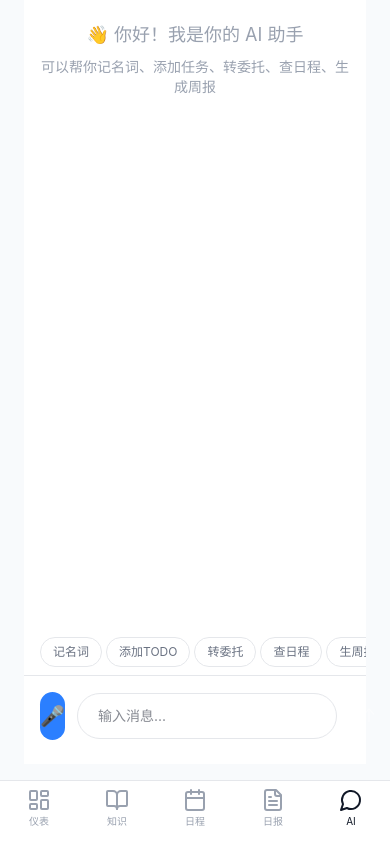
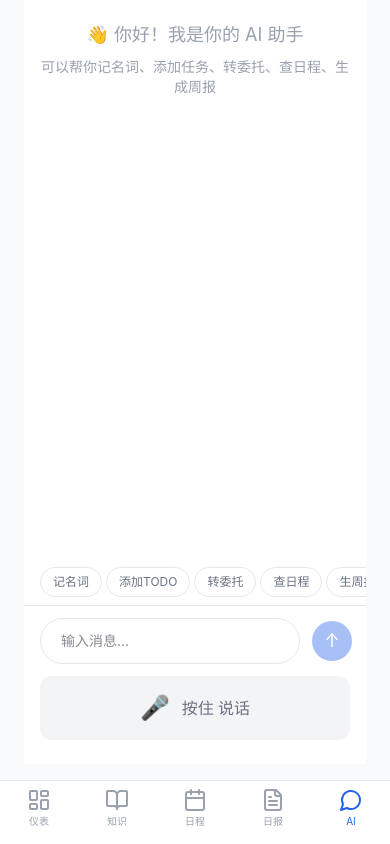
Before and after one commit to yuanbao1128/ai-workbench, a Next.js app: page /chat in a window 390 px wide. Built offline with nearby package versions, Linux system fonts and the light colour scheme.

Commit message:
fix: Tailwind v4 @theme button visibility + remove weekly page + mobile voice UI

```diff
--- a/src/app/chat/page.tsx
+++ b/src/app/chat/page.tsx
@@ -104,10 +104,10 @@ export default function MobileAIPage() {
       {/* Quick suggestions */}
       <QuickSuggestions onSuggestionClick={handleSend} />
 
-      {/* Input with prominent voice button */}
-      <div className="border-t border-gray-200 p-4 pb-6">
+      {/* Input area */}
+      <div className="border-t border-gray-200 px-4 py-3 pb-6 space-y-3">
+        {/* Text input row */}
         <div className="flex items-center gap-3">
-          <VoiceInput onResult={handleVoiceResult} prominent />
           <input
             className="flex-1 border border-gray-200 rounded-full px-5 py-3 text-sm outline-none focus:border-primary focus:ring-2 focus:ring-primary/10"
             placeholder="输入消息..."
@@ -128,6 +128,9 @@ export default function MobileAIPage() {
             <span className="text-lg">↑</span>
           </button>
         </div>
+
+        {/* Voice input row — distinct from text input to avoid iOS long-press copy */}
+        <VoiceInput onResult={handleVoiceResult} prominent />
       </div>
     </div>
   )
--- a/src/app/globals.css
+++ b/src/app/globals.css
@@ -1,4 +1,18 @@
 @import "tailwindcss";
+
+@theme {
+  --color-primary: #2563EB;
+  --color-primary-50: #eff6ff;
+  --color-primary-700: #1d4ed8;
+  --color-danger: #DC2626;
+  --color-warn: #D97706;
+  --color-success: #22C55E;
+  --color-muted: #6B7280;
+  --color-border: #E2E8F0;
+  --color-card: #FFFFFF;
+  --color-bg: #F8FAFC;
+  --color-text: #111827;
+}
 
 :root {
   --background: #F8FAFC;
--- a/src/app/weekly/page.tsx
+++ /dev/null
@@ -1,162 +0,0 @@
-'use client'
-
-import { useState, useEffect } from 'react'
-import { WeekSelector } from '@/components/reports/WeekSelector'
-import { WeeklyReportView } from '@/components/reports/WeeklyReportView'
-import { EmptyState } from '@/components/ui/EmptyState'
-import { Button } from '@/components/ui/Button'
-
-interface WeeklyReportData {
-  id: string
-  weekNumber: number | null
-  dateRange: string
-  content: string
-  createdAt: string
-}
-
-export default function WeeklyPage() {
-  const [reports, setReports] = useState<WeeklyReportData[]>([])
-  const [selectedId, setSelectedId] = useState<string | null>(null)
-  const [loading, setLoading] = useState(true)
-  const [generating, setGenerating] = useState(false)
-  const [toast, setToast] = useState<string | null>(null)
-
-  const fetchData = async () => {
-    setLoading(true)
-    const res = await fetch('/api/reports?type=WEEKLY&pageSize=50')
-    const data = await res.json()
-    const list: WeeklyReportData[] = data.reports || data
-    setReports(list)
-    if (list.length > 0 && !selectedId) {
-      setSelectedId(list[0].id)
-    }
-    setLoading(false)
-  }
-
-  useEffect(() => { fetchData() }, [])
-
-  const selectedReport = reports.find(r => r.id === selectedId) || null
-
-  const showToast = (message: string) => {
-    setToast(message)
-    setTimeout(() => setToast(null), 3000)
-  }
-
-  const handleGenerate = async () => {
-    setGenerating(true)
-    try {
-      const res = await fetch('/api/reports', {
-        method: 'POST',
-        headers: { 'Content-Type': 'application/json' },
-        body: JSON.stringify({ type: 'WEEKLY' }),
-      })
-      if (res.ok) {
-        const newReport = await res.json()
-        showToast('周报生成成功 ✅')
-        await fetchData()
-        setSelectedId(newReport.id)
-      } else {
-        showToast('生成失败，请重试')
-      }
-    } catch {
-      showToast('生成失败，请重试')
-    }
-    setGenerating(false)
-  }
-
-  const handleCopy = async () => {
-    if (!selectedReport?.content) return
-    await navigator.clipboard.writeText(selectedReport.content)
-    showToast('已复制到剪贴板 📋')
-  }
-
-  const handleDownload = () => {
-    if (!selectedReport) return
-    const weekLabel = selectedReport.weekNumber ? `第${selectedReport.weekNumber}周` : selectedReport.dateRange
-    const blob = new Blob([selectedReport.content], { type: 'text/markdown' })
-    const url = URL.createObjectURL(blob)
-    const a = document.createElement('a')
-    a.href = url
-    a.download = `周报-${weekLabel}-${new Date().toISOString().split('T')[0]}.md`
-    a.click()
-    URL.revokeObjectURL(url)
-  }
-
-  const handleSave = async (content: string) => {
-    if (!selectedReport) return
-    await fetch(`/api/reports/${selectedReport.id}`, {
-      method: 'PUT',
-      headers: { 'Content-Type': 'application/json' },
-      body: JSON.stringify({ content }),
-    })
-    showToast('保存成功 ✅')
-    fetchData()
-  }
-
-  if (loading) {
-    return (
-      <div>
-        <h1 className="text-2xl font-bold text-gray-900 mb-4">📊 周报</h1>
-        <div className="h-64 bg-gray-100 rounded-xl animate-pulse" />
-      </div>
-    )
-  }
-
-  if (reports.length === 0) {
-    return (
-      <div>
-        <h1 className="text-2xl font-bold text-gray-900 mb-4">📊 周报</h1>
-        <EmptyState
-          icon="📊"
-          title="暂无周报"
-          description="点击下方按钮生成本周周报"
-          action={{ label: '🔄 生成本周周报', onClick: handleGenerate }}
-        />
-        {toast && (
-          <div className="fixed top-4 right-4 z-[60] px-4 py-2 bg-gray-800 text-white text-sm rounded-lg shadow-lg animate-toast">
-            {toast}
-          </div>
-        )}
-      </div>
-    )
-  }
-
-  const weeks = reports.map(r => ({
-    id: r.id,
-    weekNumber: r.weekNumber,
-    dateRange: r.dateRange,
-  }))
-
-  return (
-    <div>
-      <div className="flex items-center justify-between mb-4">
-        <h1 className="text-2xl font-bold text-gray-900">📊 周报</h1>
-        <Button variant="primary" onClick={handleGenerate} disabled={generating}>
-          {generating ? '⏳ 生成中...' : '🔄 生成本周周报'}
-        </Button>
-      </div>
-
-      {/* 6.8: Week selector */}
-      <WeekSelector weeks={weeks} selectedId={selectedId} onSelect={setSelectedId} />
-
-      {/* 6.9: Report view */}
-      {selectedReport ? (
-        <WeeklyReportView
-          content={selectedReport.content}
-          onCopy={handleCopy}
-          onDownload={handleDownload}
-          onSave={handleSave}
-        />
-      ) : (
-        <p className="text-center text-gray-400 py-12">请选择一个周报</p>
-      )}
-
-      {/* Toast */}
-      {toast && (
-        <div className="fixed top-4 right-4 z-[60] px-4 py-2 bg-gray-800 text-white text-sm rounded-lg shadow-lg animate-toast">
-          {toast}
-        </div>
-      )}
-    </div>
-  )
-}
--- a/src/components/chat/VoiceInput.tsx
+++ b/src/components/chat/VoiceInput.tsx
@@ -154,24 +154,39 @@ export function VoiceInput({ onResult, prominent }: VoiceInputProps) {
     }
   }
 
-  // 8.1: Prominent mobile button (48x48 blue)
+  // 8.1: Prominent mobile button — full-width "按住 说话" style
+  // Distinct from text input to avoid iOS long-press triggering copy/select
   if (prominent) {
     return (
       <button
         onPointerDown={handlePointerDown}
         onPointerMove={handlePointerMove}
         onPointerUp={handlePointerUp}
-        onClick={handleClick}
-        className={`w-12 h-12 rounded-full flex items-center justify-center transition-all ${
+        onContextMenu={(e) => e.preventDefault()}
+        onTouchStart={(e) => e.preventDefault()}
+        onTouchMove={(e) => e.preventDefault()}
+        onTouchEnd={(e) => e.preventDefault()}
+        className={`w-full rounded-xl flex items-center justify-center gap-3 py-4 px-6 transition-all select-none touch-none ${
           listening
             ? cancelling
-              ? 'bg-gray-400 scale-90'
-              : 'bg-red-500 scale-110 animate-pulse'
-            : 'bg-blue-500 hover:bg-blue-600'
+              ? 'bg-gray-400 scale-95'
+              : 'bg-red-500 scale-[1.02] animate-pulse-recording'
+            : 'bg-gray-100 hover:bg-gray-200 active:bg-gray-200'
         }`}
-        title={listening ? '松开发送' : '按住说话'}
+        title={listening ? '松开发送，上滑取消' : '按住说话'}
       >
-        <span className="text-white text-xl">🎤</span>
+        <span className={`text-2xl ${listening && !cancelling ? 'text-white' : 'text-gray-500'}`}>
+          🎤
+        </span>
+        <span className={`text-base font-medium ${
+          listening
+            ? cancelling
+              ? 'text-white'
+              : 'text-white'
+            : 'text-gray-500'
+        }`}>
+          {listening ? (cancelling ? '松开取消' : '松开 发送') : '按住 说话'}
+        </span>
       </button>
     )
   }
```
